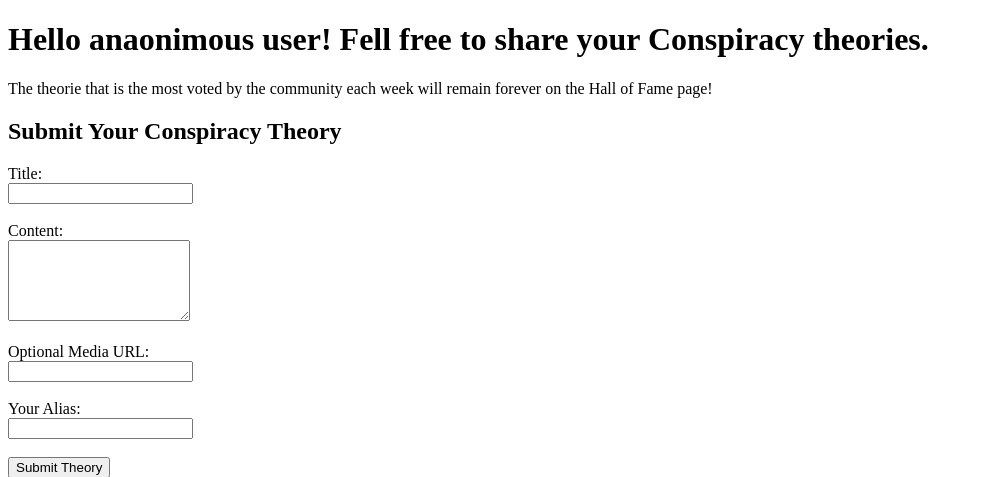
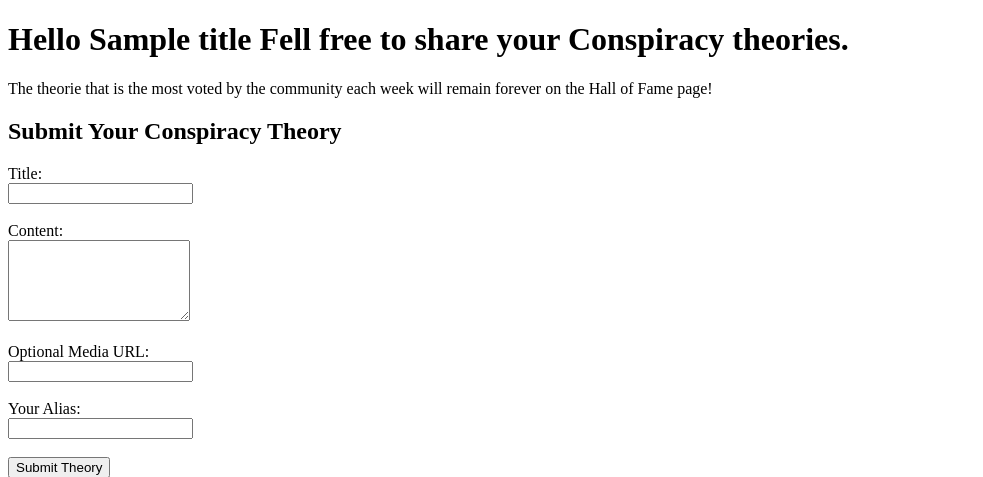
Before and after one commit to ianistr/fast-api-learning, a FastAPI app: template templates/index.html in a window 1280 px wide. Shown: the top 477 px of the page, without its empty margins (0-983 px from the left). Run offline with FastAPI, Linux system fonts and the light colour scheme; the template is opened without the code that fills it: most values are stand-ins (such as "Sample title", 1, 10 or a date in 2020).

Commit message:
refactor2

```diff
--- a/main.py
+++ b/main.py
@@ -70,7 +70,7 @@ templates = Jinja2Templates(directory="templates")
 
 @app.get("/", response_class=HTMLResponse)
 async def home(request: Request,name:str="guest"):
-    return templates.TemplateResponse("index.html", {"request": request, "title": f"Hello {name}"})
+    return templates.TemplateResponse("index.html", {"request": request, "title": f"{name}"})
 
 
 
--- a/models.py
+++ b/models.py
@@ -1,4 +1,4 @@
-# models.py
+
 from sqlalchemy import Column, String
 from database import Base
 
--- a/templates/index.html
+++ b/templates/index.html
@@ -6,7 +6,8 @@
     <title>Conspiracy</title>
 </head>
 <body>
-    <h1>Hello anaonimous user! Fell free to share your Conspiracy theories.
+
+    <h1>Hello {{title}} Fell free to share your Conspiracy theories.
     </h1>
     <p>The theorie that is the most voted by the community each week will remain forever on the Hall of Fame page!</p>
 
@@ -101,10 +102,11 @@
         postDiv.style.margin = "10px 0";
 
         postDiv.innerHTML = `
+        <p><strong>by </strong> ${post.author}</p>
           <h3>${post.title}</h3>
           <p>${post.text_content}</p>
           ${post.media ? `<img src="${post.media}" style="max-width: 300px;">` : ""}
-          <p><strong>Author:</strong> ${post.author}</p>
+
           <button onclick="vote('${post.id}')">Vote</button>
         `;
 
```
Also changed, not shown: local.db.
